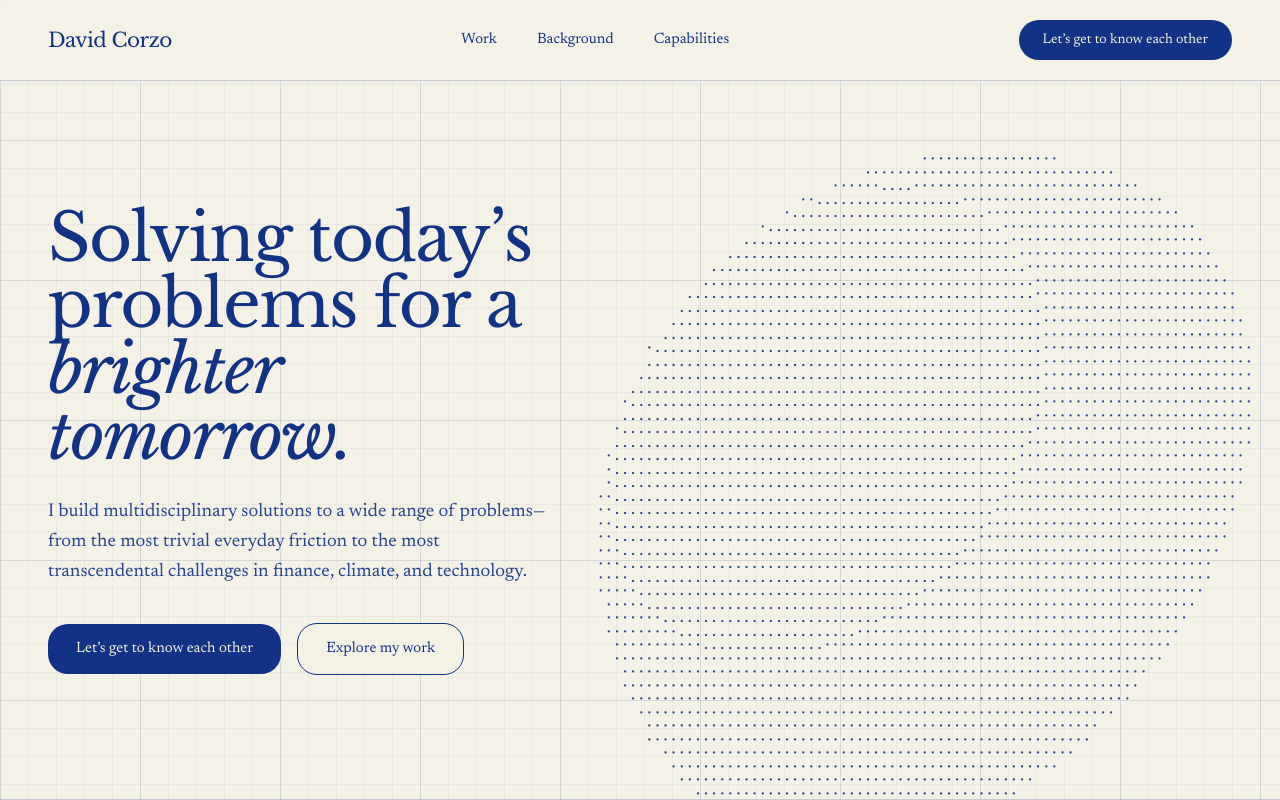
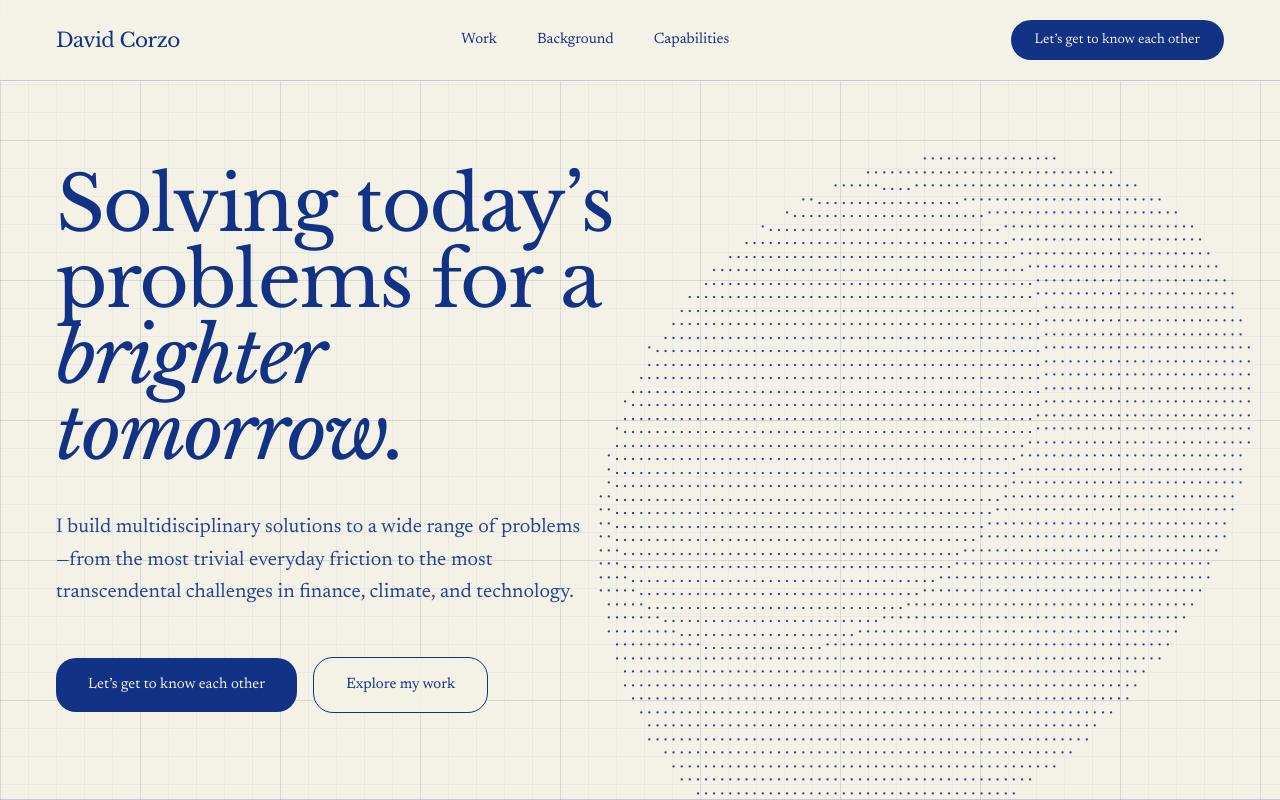
Before and after one commit to dacorzo/dacorzo.github.io, a plain HTML site: page index.html in a window 1280 px wide. Shown: the top 800 px of the page. Drawn offline with nearby package versions, Linux system fonts and the light colour scheme; no server answers.

Commit message:
Update layout and styling in index.html

```diff
--- a/index.html
+++ b/index.html
@@ -62,7 +62,7 @@
 
   <!-- Top Navigation -->
   <header class="sticky top-0 z-40 bg-paper/90 backdrop-blur-md border-b border-cobalt/20">
-    <div class="max-w-7xl mx-auto px-6 md:px-12 py-5 flex items-center justify-between">
+    <div class="max-w-[1440px] mx-auto px-6 md:px-14 py-5 flex items-center justify-between">
       <a href="#" class="font-title text-xl tracking-tight text-cobalt">
         David Corzo
       </a>
@@ -80,31 +80,31 @@
   </header>
 
   <!-- HERO SECTION -->
-  <section class="relative border-b border-cobalt/20 overflow-hidden min-h-[calc(100vh-81px)] flex items-center">
+  <section class="relative border-b border-cobalt/20 overflow-hidden min-h-[calc(100vh-81px)] flex flex-col justify-center">
 
-    <!-- Left Content Column -->
-    <div class="max-w-7xl w-full mx-auto px-6 md:px-12 py-16 md:py-24 relative z-10 pointer-events-none">
-      <div class="max-w-lg lg:max-w-[500px] pointer-events-auto">
-        <h1 class="font-title text-5xl sm:text-6xl xl:text-[66px] leading-[1.06] tracking-tight text-cobalt">
+    <!-- Left Content Column distributed evenly across available space -->
+    <div class="max-w-[1440px] w-full mx-auto px-6 md:px-14 py-14 md:py-20 relative z-10 pointer-events-none">
+      <div class="max-w-xl lg:max-w-[590px] xl:max-w-[630px] flex flex-col justify-between space-y-10 pointer-events-auto">
+        <h1 class="font-title text-5xl sm:text-6xl lg:text-[68px] xl:text-[76px] leading-[1.05] tracking-tight text-cobalt">
           Solving today&rsquo;s problems for a <span class="italic font-normal">brighter tomorrow.</span>
         </h1>
 
-        <p class="mt-7 text-lg md:text-[18.5px] leading-relaxed text-cobalt/90">
+        <p class="text-lg md:text-[20px] leading-relaxed text-cobalt/90 max-w-[530px]">
           I build multidisciplinary solutions to a wide range of problems&mdash;from the most trivial everyday friction to the most transcendental challenges in finance, climate, and technology.
         </p>
 
-        <div class="mt-9 flex flex-wrap items-center gap-4">
-          <a href="mailto:hello@dacorzo.com" class="px-7 py-3.5 rounded-[20px] bg-cobalt text-paper text-[15px] hover:bg-cobaltHover transition-colors">
+        <div class="pt-2 flex flex-wrap items-center gap-4">
+          <a href="mailto:hello@dacorzo.com" class="px-8 py-4 rounded-[20px] bg-cobalt text-paper text-[15px] hover:bg-cobaltHover transition-colors">
             Let&rsquo;s get to know each other
           </a>
-          <a href="#work" class="px-7 py-3.5 rounded-[20px] border border-cobalt text-cobalt text-[15px] bg-paper/90 hover:bg-cobalt/5 transition-colors">
+          <a href="#work" class="px-8 py-4 rounded-[20px] border border-cobalt text-cobalt text-[15px] bg-paper/90 hover:bg-cobalt/5 transition-colors">
             Explore my work
           </a>
         </div>
       </div>
     </div>
 
-    <!-- Bottom-Right ASCII Globe (Balanced midpoint scale & position) -->
+    <!-- Bottom-Right ASCII Globe -->
     <div
       id="earth-wrapper"
       title="Drag to rotate, click to pause"
@@ -117,7 +117,7 @@
 
   <!-- INVERTED NEGATIVE SECTION: SELECTED WORK -->
   <section id="work" class="cyanotype-negative text-paper border-b border-paper/20">
-    <div class="max-w-7xl mx-auto px-6 md:px-12 py-24 md:py-32">
+    <div class="max-w-[1440px] mx-auto px-6 md:px-14 py-24 md:py-32">
 
       <div class="flex flex-col md:flex-row md:items-end justify-between pb-12 mb-14 border-b border-paper/20 gap-6">
         <div>
@@ -223,7 +223,7 @@
 
   <!-- BACKGROUND & EDUCATION -->
   <section id="background" class="border-b border-cobalt/20">
-    <div class="max-w-7xl mx-auto px-6 md:px-12 py-24 md:py-28">
+    <div class="max-w-[1440px] mx-auto px-6 md:px-14 py-24 md:py-28">
       <div class="grid grid-cols-1 lg:grid-cols-12 gap-12 items-start">
 
         <div class="lg:col-span-5 space-y-4">
@@ -261,7 +261,7 @@
 
   <!-- CAPABILITIES / STACK -->
   <section id="capabilities" class="border-b border-cobalt/20">
-    <div class="max-w-7xl mx-auto px-6 md:px-12 py-24 md:py-28">
+    <div class="max-w-[1440px] mx-auto px-6 md:px-14 py-24 md:py-28">
       <div class="mb-12">
         <p class="text-sm text-cobalt/65 mb-3">03 &mdash; Capabilities</p>
         <h2 class="font-title text-3xl md:text-4xl">Technical &amp; Financial Stack</h2>
@@ -288,7 +288,7 @@
 
   <!-- EDITORIAL FOOTER -->
   <footer>
-    <div class="max-w-7xl mx-auto px-6 md:px-12 py-20">
+    <div class="max-w-[1440px] mx-auto px-6 md:px-14 py-20">
       <div class="grid grid-cols-1 md:grid-cols-12 gap-12 pb-16 border-b border-cobalt/20">
 
         <div class="md:col-span-6 space-y-5">
```
